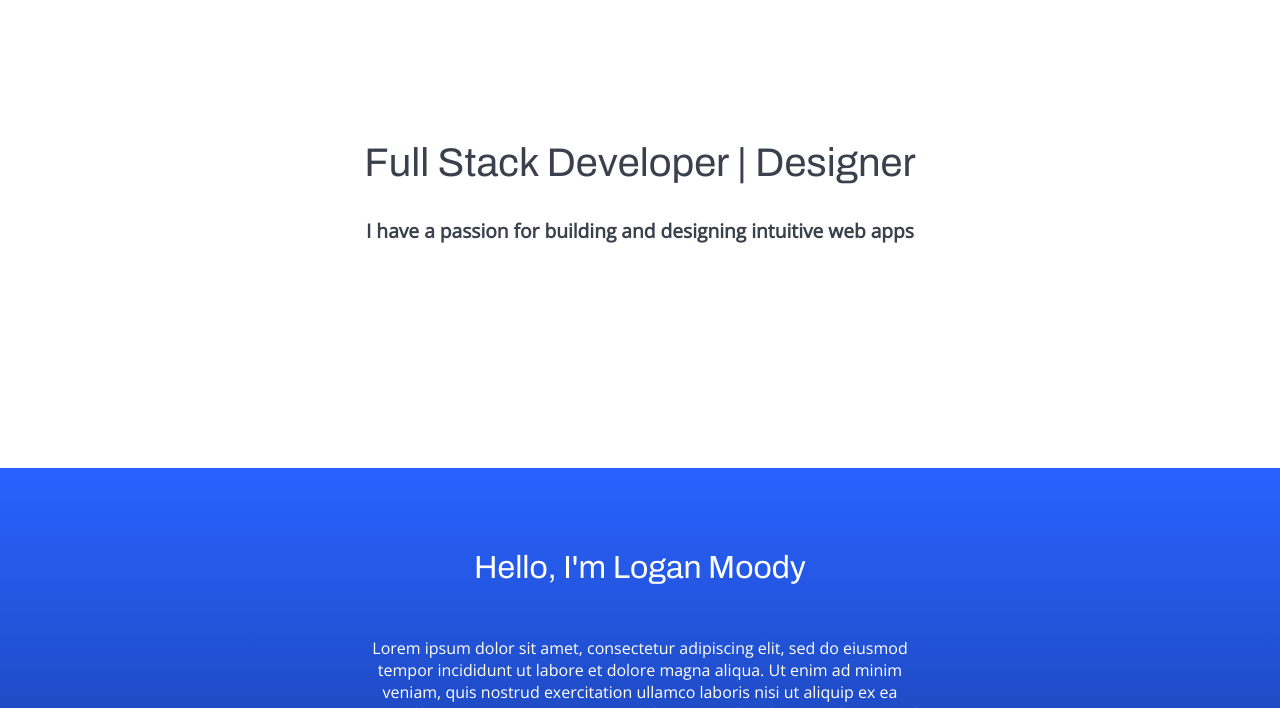
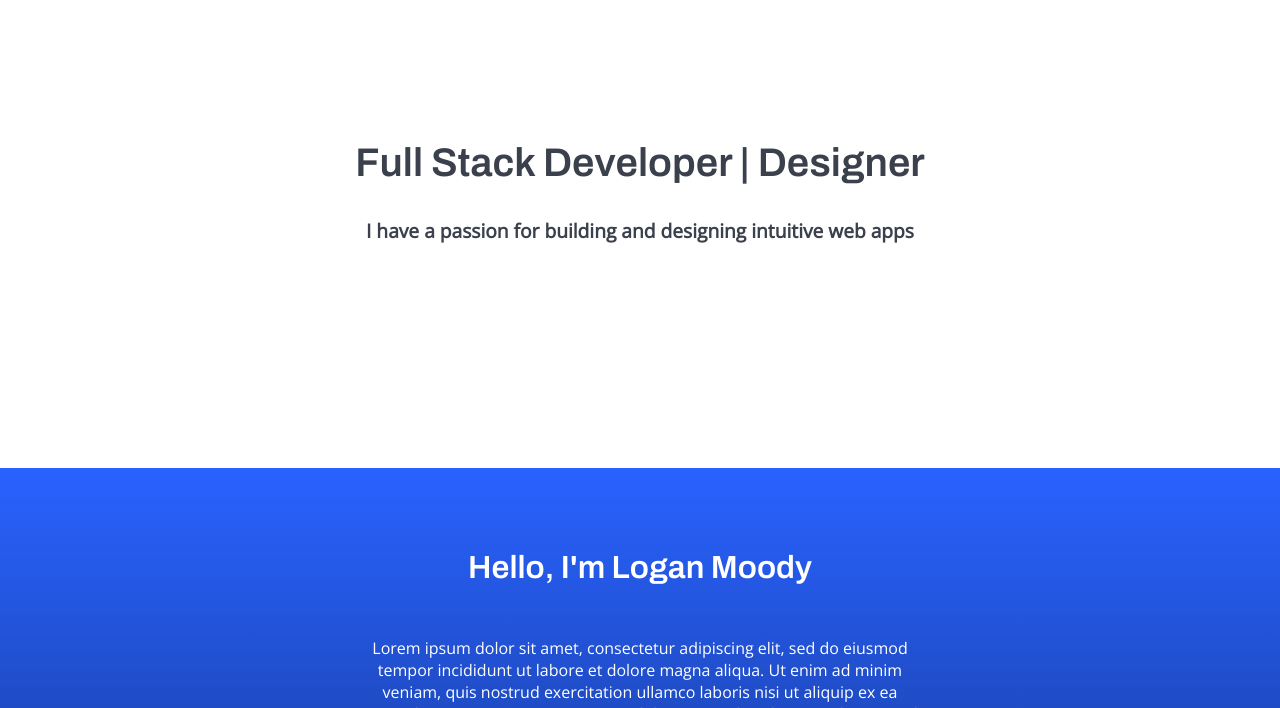
Before and after one commit to lbmoody/homework01, a plain HTML site: page index.html in a window 1280 px wide. Shown: the part 92-800 px from the top of the page. Drawn offline with nearby package versions, Linux system fonts and the light colour scheme.

Commit message:
updated font-weight on header

```diff
--- a/assets/css/index.css
+++ b/assets/css/index.css
@@ -12,6 +12,7 @@
 
 h1 {
     font-family: 'Archivo', sans-serif;
+    font-weight: 600;
     font-size: 2.5rem;
     color: #3b414c;
 }
--- a/index.html
+++ b/index.html
@@ -4,10 +4,10 @@
 <head>
     <meta charset="utf-8">
     <title>Logan Moody | Software Engineer & Designer</title>
+    <link href="https://fonts.googleapis.com/css?family=Archivo:400,600|Open+Sans&display=swap" rel="stylesheet">
     <link rel="stylesheet" type="text/css" href="./assets/css/global.css">
     <link rel="stylesheet" type="text/css" href="./assets/css/nav.css">
     <link rel="stylesheet" type="text/css" href="./assets/css/index.css">
-    <link href="https://fonts.googleapis.com/css?family=Archivo|Open+Sans&display=swap" rel="stylesheet">
 </head>
 
 <body>
```
Also changed, not shown: contact.html (+1 -1 lines), portfolio.html (+1 -1 lines).
